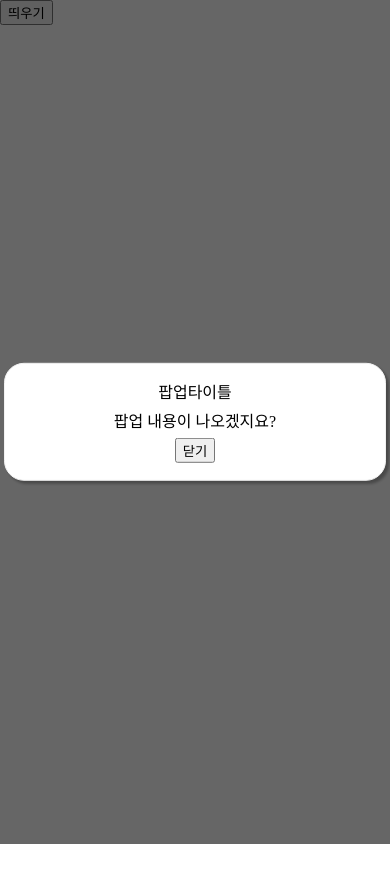
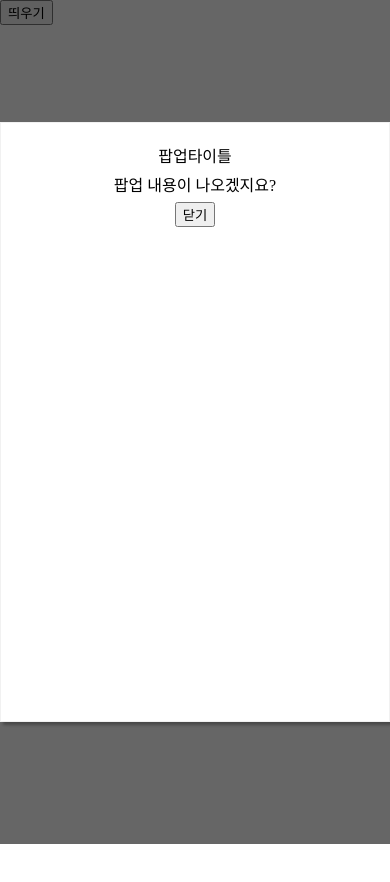
Before and after one commit to labeldock/green_js_css, a website: page index.html in a window 390 px wide. Shown: the top 882 px of the page. Drawn offline with nearby package versions, Linux system fonts and the light colour scheme.

Commit message:
update popup

```diff
--- a/scss/layout.scss
+++ b/scss/layout.scss
@@ -10,20 +10,38 @@ body.no-scroll {
     position: fixed;
     background-color: white;
     text-align: center;
+    box-sizing: border-box;
     padding: 15px;
     line-height: 1.8;
     z-index: 10000000;
-    top:50%;
-    left:50%;
-    transform: translate(-50%, -50%);
     border:1px solid #f1f1f1;
-    max-width: 600px;
-    max-height: 600px;
-    width: calc(100% - 40px);
     display: none;
     border-radius: 20px;
     overflow: hidden;
     box-shadow: 3px 3px 3px rgba(0,0,0,0.3);
+
+    top:50%;
+    left:50%;
+    transform: translate(-50%, -50%);
+
+    max-width: 600px; // 최대 사이즈
+    max-height: 600px; // 최대 높이
+    width: calc(100vw - 40px); // 100%에서 40px을 뺀다.
+    height: calc(100vh - 40px);
+
+
+    @media (max-width: 520px) {
+        top:0;
+        bottom:0;
+        left:0;
+        right: 0;
+        margin: auto;
+        transform: translate(0px, 0px);
+        width: 100%;
+        height: 100%;
+        border-radius: 0;
+        padding: 20px;
+    }
 }
 // 원래 안보이지만, popupshow라는 클래스가 추가되면 보이게 한다.
 .popupshow {
```
Also changed, not shown: css/layout.css, 1 other file.
